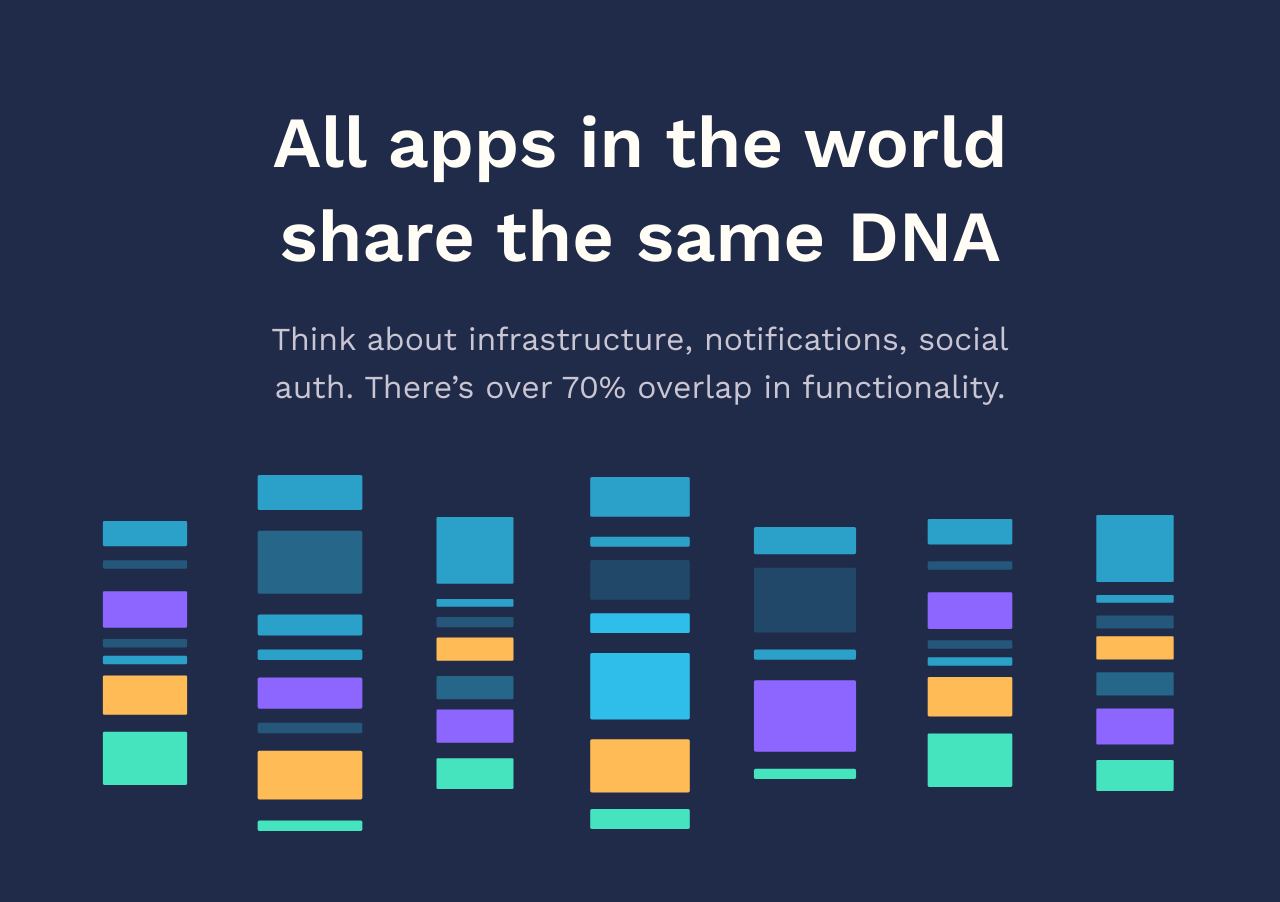
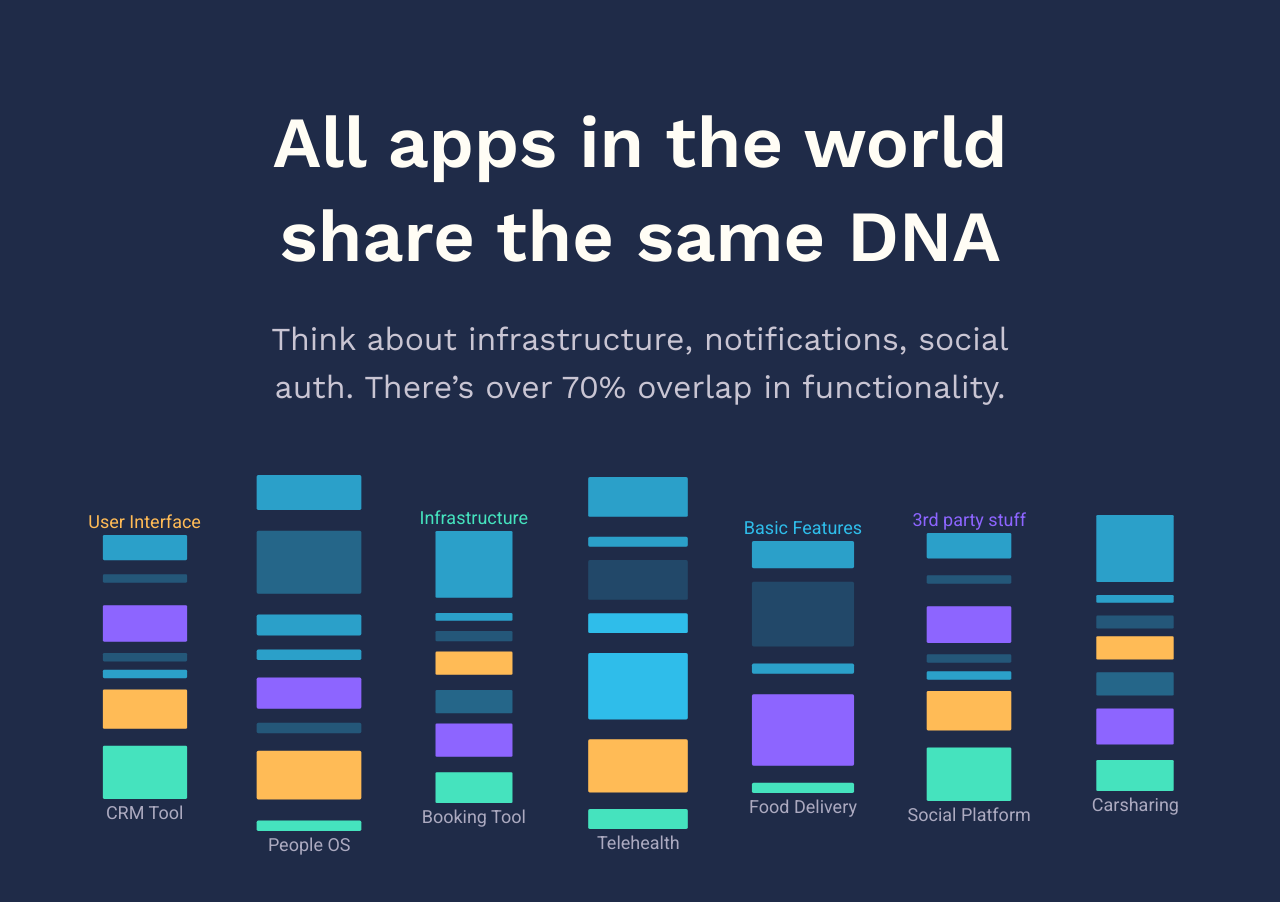
Before and after one commit to reydelo/app-DNAsty-demo, a Next.js app: page / in a window 1280 px wide. Shown: the top 902 px of the page. Built offline with nearby package versions, Linux system fonts and the light colour scheme.

Commit message:
Labels for stacks and colored blocks

```diff
--- a/src/pages/index.tsx
+++ b/src/pages/index.tsx
@@ -1,9 +1,10 @@
 import Head from "next/head";
 import Image from "next/image";
-import { Work_Sans } from "@next/font/google";
+import { Work_Sans, Roboto } from "@next/font/google";
 import styles from "@/styles/Home.module.css";
 
 const workSansFont = Work_Sans({ subsets: ["latin"] });
+const robotoFont = Roboto({ weight: "400", subsets: ["latin"] });
 
 export default function Home() {
   return (
@@ -26,49 +27,88 @@ export default function Home() {
           </h3>
         </section>
 
-        <div className={styles.dnaStacks}>
+        <div className={`${robotoFont.className} ${styles.dnaStacks}`}>
+          <div className={styles.dnaStack}>
+            <span className={`color-orange ${styles.coloredLabel}`}>
+              User Interface
+            </span>
             <Image
               src="/dna-stacks/crm-tool.svg"
               alt="CRM Tool technical stack"
               width={120}
               height={264}
             />
+            <span className={styles.stackLabel}>CRM Tool</span>
+          </div>
+
+          <div className={styles.dnaStack}>
             <Image
               src="/dna-stacks/people-os.svg"
               alt="People OS technical stack"
               width={120}
               height={356}
             />
+            <span className={styles.stackLabel}>People OS</span>
+          </div>
+
+          <div className={styles.dnaStack}>
+            <span className={`color-green ${styles.coloredLabel}`}>
+              Infrastructure
+            </span>
             <Image
               src="/dna-stacks/booking-tool.svg"
               alt="Booking Tool technical stack"
               width={120}
               height={272}
             />
+            <span className={styles.stackLabel}>Booking Tool</span>
+          </div>
+
+          <div className={styles.dnaStack}>
             <Image
               src="/dna-stacks/telehealth.svg"
               alt="Telehealth technical stack"
               width={120}
               height={352}
             />
+            <span className={styles.stackLabel}>Telehealth</span>
+          </div>
+
+          <div className={styles.dnaStack}>
+            <span className={`color-blue ${styles.coloredLabel}`}>
+              Basic Features
+            </span>
             <Image
               src="/dna-stacks/food-delivery.svg"
               alt="Food Delivery technical stack"
               width={120}
               height={252}
             />
+            <span className={styles.stackLabel}>Food Delivery</span>
+          </div>
+
+          <div className={styles.dnaStack}>
+            <span className={`color-violet ${styles.coloredLabel}`}>
+              3rd party stuff
+            </span>
             <Image
               src="/dna-stacks/social-platform.svg"
               alt="Social Platform technical stack"
               width={120}
               height={268}
             />
+            <span className={styles.stackLabel}>Social Platform</span>
+          </div>
+
+          <div className={styles.dnaStack}>
             <Image
               src="/dna-stacks/carsharing.svg"
               alt="Carsharing technical stack"
               width={120}
               height={276}
             />
+            <span className={styles.stackLabel}>Carsharing</span>
+          </div>
         </div>
 
         <section className={styles.claim}>
--- a/src/styles/Home.module.css
+++ b/src/styles/Home.module.css
@@ -43,6 +43,19 @@
   padding: 4rem 0;
 }
 
+.dnaStack {
+  font-weight: 400;
+  font-size: 18px;
+  line-height: 150%;
+  display: flex;
+  flex-direction: column;
+  align-items: center;
+}
+
+.stackLabel {
+  color: var(--hit-grey);
+}
+
 .claim {
   max-width: 1150px;
   display: grid;
--- a/src/styles/globals.css
+++ b/src/styles/globals.css
@@ -1,11 +1,35 @@
 :root {
   --font-work-sans: 'Work Sans', sans-serif;
-  --blue-zodiac: #1F2B48;
   --ivory: #FFFDF5;
   --lavender-grey: #C9C5D3;
+  --hit-grey: #ACAAC0;
+
+  --blue-zodiac: #1F2B48;
+
+  --orange: #FFBB56;
+  --violet: #8D65FF;
+  --blue: #2FBDEA;
+  --green: #45E3BE;
+
   --background-color: var(--blue-zodiac);
 
   --max-width: 1100px;
+}
+
+.color-orange {
+  color: var(--orange);
+}
+
+.color-violet {
+  color: var(--violet);
+}
+
+.color-blue {
+  color: var(--blue);
+}
+
+.color-green {
+  color: var(--green);
 }
 
 * {
```
Also changed, not shown: 1 other file (tests, documents, lock files or other folders). Lines whose indentation alone changed are shown as unchanged.
